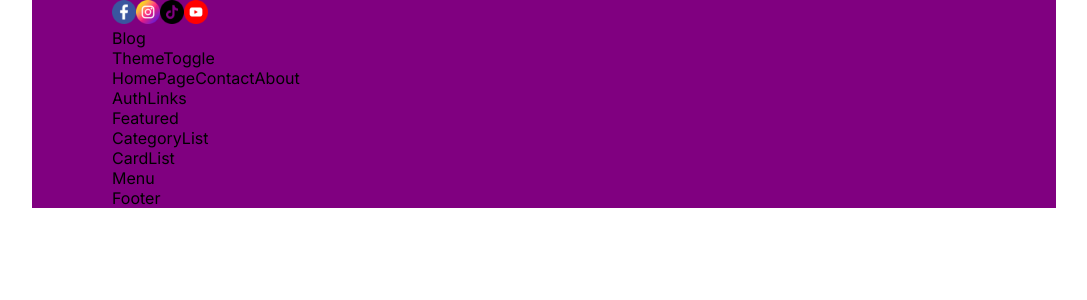
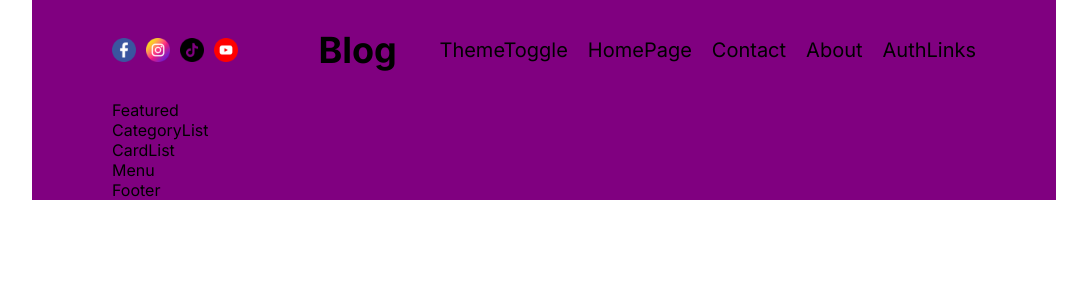
Before and after one commit to Sam007k/Blog-App, a Next.js app: page / in a window 1280 px wide. Shown: the top 300 px of the page, without its empty margins (96-1183 px from the left). Built offline with nearby package versions, Linux system fonts and the light colour scheme.

Commit message:
Navbar-changes

```diff
--- a/package.json
+++ b/package.json
@@ -6,6 +6,7 @@
     "dev": "next dev",
     "build": "next build",
     "start": "next start",
+    "prod": "next export",
     "lint": "next lint"
   },
   "dependencies": {
--- a/src/components/authLinks/AuthLinks.jsx
+++ b/src/components/authLinks/AuthLinks.jsx
@@ -1,6 +1,9 @@
 import styles from './authLinks.module.css'
 
 const AuthLinks = () => {
+
+    // temporary
+    const status = 'notauthenticated'
     return (
         <div className={styles.container}>
             AuthLinks
--- a/src/components/navbar/navbar.module.css
+++ b/src/components/navbar/navbar.module.css
@@ -0,0 +1,26 @@
+.container{
+    display: flex;
+    align-items: center;
+    justify-content: space-between;
+    height: 100px;
+}
+
+.social{
+    display: flex;
+    gap: 10px;
+    flex: 1;
+}
+
+.logo{
+    flex: 1;
+    font-weight: bold;
+    font-size: 36px;
+    text-align: center;
+}
+
+.links{
+    display: flex;
+    flex: 1;
+    gap: 20px;
+    font-size: 20px;
+}
```
